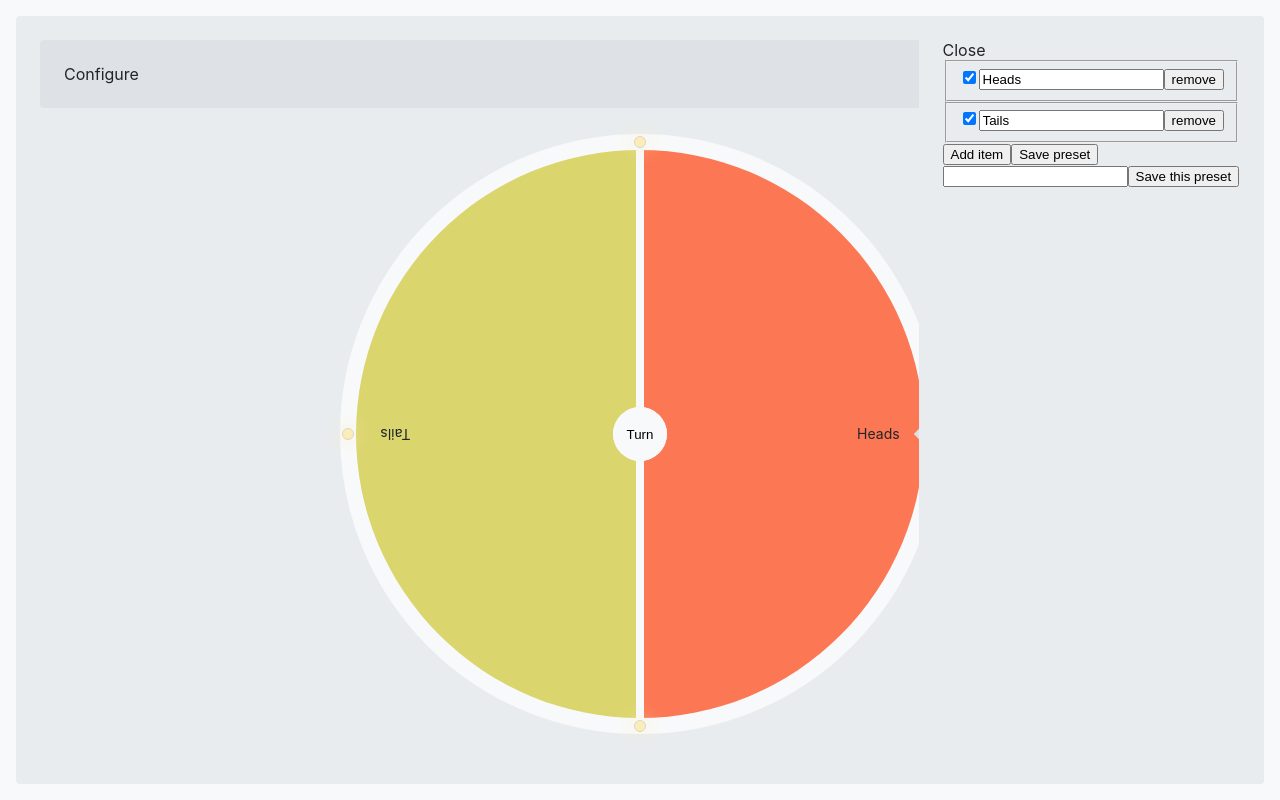
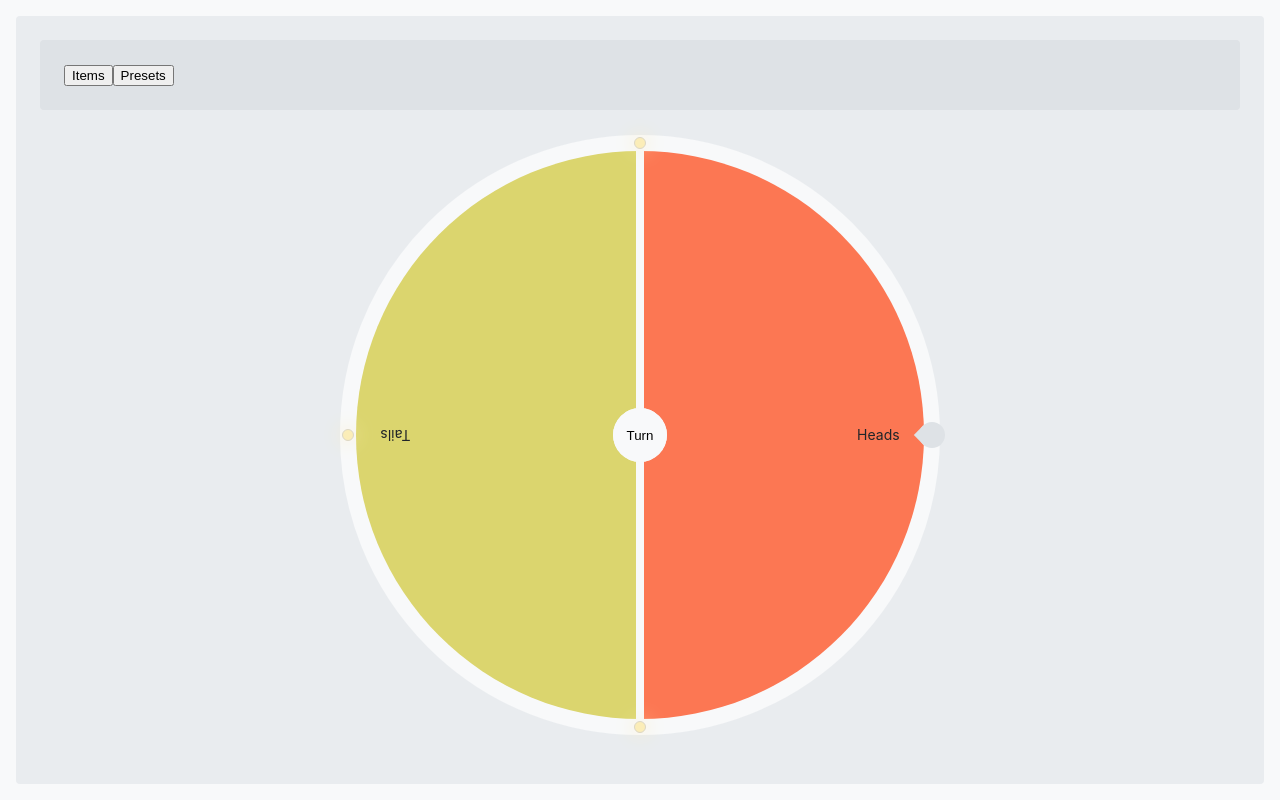
Before and after one commit to LoicGoyet/the-weel, a Next.js app: page / in a window 1280 px wide. Built offline with nearby package versions, Linux system fonts and the light colour scheme.

Commit message:
Redesign aside panels to have more than one

```diff
--- /dev/null
+++ b/components/Layout/SidePanelContext.tsx
@@ -0,0 +1,37 @@
+import React from 'react';
+
+type SidePanelContext = {
+  activePanel: string | null;
+  setActivePanel: (panelKey: string | null) => void;
+  hasActivePanel: boolean;
+};
+
+const SidePanelContext = React.createContext<SidePanelContext>({
+  activePanel: null,
+  setActivePanel: () => undefined,
+  hasActivePanel: false,
+});
+
+type SidePanelProviderProps = {
+  children: ({activePanel, setActivePanel}: SidePanelContext) => React.ReactNode;
+};
+
+export const SidePanelProvider = ({children}: SidePanelProviderProps) => {
+  const [activePanel, setActivePanel] = React.useState<string | null>(null);
+
+  const hasActivePanel = activePanel !== null;
+
+  return (
+    <SidePanelContext.Provider value={{activePanel, setActivePanel, hasActivePanel}}>
+      {children({activePanel, setActivePanel, hasActivePanel})}
+    </SidePanelContext.Provider>
+  );
+};
+
+export const useSidePanel = () => {
+  const context = React.useContext(SidePanelContext);
+  if (context === undefined) {
+    throw new Error('useSidePanel must be used within a SidePanelContext');
+  }
+  return context;
+};
--- a/components/Layout/index.tsx
+++ b/components/Layout/index.tsx
@@ -1,18 +1,22 @@
 import styled from 'styled-components';
 import Card from '../Card';
 import React from 'react';
+import {SidePanelProvider} from './SidePanelContext';
 
 export type Props = {
-  aside: React.ReactNode;
   main: React.ReactNode;
+  panels: Record<string, React.ReactNode>;
 };
 
-const Layout = ({aside = <></>, main = <></>}: Props) => {
-  const [isAsideOpen, setIsAsideOpen] = React.useState(true);
-
-  const toggleIsAsideOpen = (e: React.MouseEvent<HTMLAnchorElement, MouseEvent>) => {
-    e?.preventDefault();
-    setIsAsideOpen(isAsideOpen => !isAsideOpen);
+const Layout = ({main = <></>, panels}: Props) => {
+  return (
+    <SidePanelProvider>
+      {({activePanel, setActivePanel, hasActivePanel}) => {
+        const handlePanelTriggerClick = (panelKey: string) => {
+          return (e: React.MouseEvent<HTMLButtonElement, MouseEvent>) => {
+            e.preventDefault();
+            setActivePanel(panelKey);
+          };
         };
 
         return (
@@ -21,9 +25,10 @@ const Layout = ({aside = <></>, main = <></>}: Props) => {
               <ContentCard>
                 <header>
                   <Card>
-              <a href='#aside' onClick={toggleIsAsideOpen}>
-                Configure
-              </a>
+                    <button onClick={handlePanelTriggerClick('items')}>Items</button>
+                    <button onClick={handlePanelTriggerClick('presets')}>
+                      Presets
+                    </button>
                   </Card>
                 </header>
 
@@ -31,17 +36,31 @@ const Layout = ({aside = <></>, main = <></>}: Props) => {
               </ContentCard>
             </Main>
 
-      <Aside id='aside' style={{'--translate-x': isAsideOpen ? '0' : '100%'}}>
-        <ContentCard>
-          <div>
-            <a href='#aside' onClick={toggleIsAsideOpen}>
-              Close
-            </a>
-            {aside}
-          </div>
-        </ContentCard>
+            {Object.entries(panels).map(([key, panel]) => {
+              const isOpen = activePanel === key;
+              return (
+                <Aside
+                  key={key}
+                  style={{
+                    '--translate-x': isOpen ? '0' : '100%',
+                    '--opacity': isOpen ? 1 : 0,
+                  }}
+                >
+                  {panel}
                 </Aside>
+              );
+            })}
+
+            <Backdrop
+              onClick={() => setActivePanel(null)}
+              style={{
+                '--pointer-events': hasActivePanel ? 'initial' : 'none',
+              }}
+            />
           </Wrapper>
+        );
+      }}
+    </SidePanelProvider>
   );
 };
 
@@ -73,14 +92,21 @@ const Main = styled.main`
   height: 100%;
 `;
 
-const Aside = styled.aside<{style: {'--translate-x': '0' | `${number}%`}}>`
+const Aside = styled.div<{
+  style: {'--translate-x': '0' | `${number}%`; '--opacity': number};
+}>`
   position: fixed;
   right: 0;
   top: 0;
   height: 100%;
+  will-change: opacity transform;
   transform: translateX(var(--translate-x));
-  transition: transform 0.3s ease-in-out;
+  opacity: var(--opacity);
+  transition: 0.3s ease-in-out;
   padding: 1rem;
+  width: 100%;
+  max-width: 400px;
+  z-index: 3;
 `;
 
 const MainBody = styled.div`
@@ -92,3 +118,17 @@ const MainBody = styled.div`
     flex-grow: 1;
   }
 `;
+
+const Backdrop = styled.div<{
+  style: {
+    '--pointer-events': 'initial' | 'none';
+  };
+}>`
+  position: fixed;
+  top: 0;
+  left: 0;
+  z-index: 2;
+  width: 100%;
+  height: 100%;
+  pointer-events: var(--pointer-events);
+`;
--- a/components/containers/Form/index.tsx
+++ b/components/containers/Form/index.tsx
@@ -13,6 +13,7 @@ import NewPresetForm from '../../NewPresetForm';
 import LoadPresetForm from '../../LoadPresetForm';
 import {setPreset} from '../../../services/setPreset';
 import {useItems} from '../../../global/ItemsContext';
+import SidePanel from '../../designSystem/SidePanel';
 
 const Form = () => {
   const {items, setItems} = useItems();
@@ -55,7 +56,7 @@ const Form = () => {
   };
 
   return (
-    <React.Fragment>
+    <SidePanel>
       <form>
         {items.allIds.map(itemId => {
           const item = items.byId[itemId] as Item;
@@ -89,7 +90,7 @@ const Form = () => {
 
       <NewPresetForm onSubmit={handlePresetSubmit} />
       <LoadPresetForm onSubmit={handleLoadPresetSubmit} />
-    </React.Fragment>
+    </SidePanel>
   );
 };
 
--- /dev/null
+++ b/components/containers/PresetsPanel/index.tsx
@@ -0,0 +1,16 @@
+import * as React from 'react';
+import SidePanel from '../../designSystem/SidePanel';
+import {useSidePanel} from '../../Layout/SidePanelContext';
+
+const PresetsPanel = () => {
+  const {setActivePanel} = useSidePanel();
+
+  return (
+    <SidePanel>
+      <button onClick={() => setActivePanel('items')}>Items</button>
+      PresetsPanel
+    </SidePanel>
+  );
+};
+
+export default PresetsPanel;
--- /dev/null
+++ b/components/designSystem/SidePanel/index.tsx
@@ -0,0 +1,24 @@
+import * as React from 'react';
+import styled from 'styled-components';
+
+type Props = {
+  className?: string;
+  children?: React.ReactNode;
+};
+
+const SidePanel = ({className, children}: Props) => {
+  return <Wrapper className={className}>{children}</Wrapper>;
+};
+
+export default SidePanel;
+
+const Wrapper = styled.aside`
+  box-shadow: 0 0 10px rgba(0, 0, 0, 0.15);
+  background-color: rgba(255, 255, 255, 0.15);
+  backdrop-filter: blur(5px);
+  border-radius: 0.25rem;
+  padding: 1.5rem;
+  color: #000;
+  width: 100%;
+  height: 100%;
+`;
--- a/pages/index.tsx
+++ b/pages/index.tsx
@@ -4,11 +4,18 @@ import Layout from '../components/Layout';
 import Wheel from '../components/containers/Wheel';
 import {ItemsProvider} from '../global/ItemsContext';
 import dynamic from 'next/dynamic';
+import PresetsPanel from '../components/containers/PresetsPanel';
 
 const WheelPage = () => {
   return (
     <ItemsProvider>
-      <Layout main={<Wheel />} aside={<Form />} />
+      <Layout
+        main={<Wheel />}
+        panels={{
+          items: <Form />,
+          presets: <PresetsPanel />,
+        }}
+      />
     </ItemsProvider>
   );
 };
```
Also changed, not shown: components/Layout/stories.tsx (deleted, +0 -21 lines), components/containers/ItemsPanel/index.tsx (added, +7 -0 lines). Lines whose indentation alone changed are shown as unchanged.
